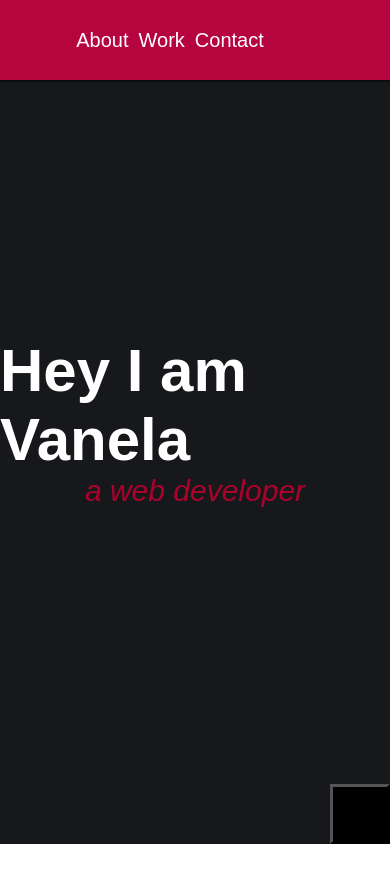
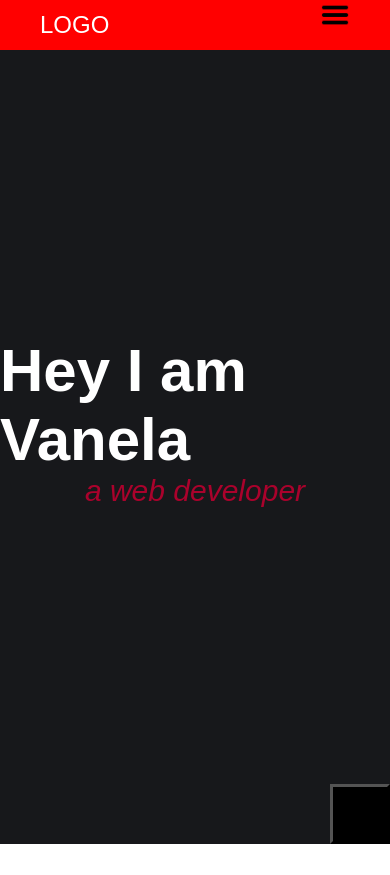
Before and after one commit to Laniva/Portfolio, a plain HTML site: page index.html in a window 390 px wide. Shown: the top 875 px of the page. Drawn offline with Linux system fonts and the light colour scheme; some icons are missing.

Commit message:
Add media query

```diff
--- a/index.html
+++ b/index.html
@@ -11,20 +11,19 @@
 </head>
 
 <body>
-    <nav class="nav">
-<ul class="nav-menu">
-    <li>
-        <a href="#">About</a>
-    </li>
-    <li>
-        <a href="#">Work</a>
-    </li>
-    <li>
-        <a href="#">Contact</a>
-    </li>
-</ul>
-    </nav>
-
+    <header>
+        <div class="logo">LOGO</div>
+        <nav id="navmenu">
+            <ul>
+                <li><a href="#" class="active">HOME</a></li>
+                <li><a href="#">ABOUT</a></li>
+                <li><a href="#">SERVICES</a></li>
+                <li><a href="#">PROJECTS</a></li>
+                <li><a href="#">CONTACTS</a></li>
+            </ul>
+        </nav>
+        <img src="images/menu.png" class="img" id="menutoggle">
+    </header>
 
 
     <!-----------------------HERO SECTION--------------->
@@ -95,5 +94,20 @@
         </div>
         <button id="back-to-top"><i class="fa-solid fa-hand-back-point-up"></i></button>
     </footer>
+
+    <script>
+        let menuItem = document.querySelector("#navmenu");
+        let menutoggle = document.querySelector("#menutoggle")
+        menuItem.style.maxHeight = "0px";
+        function menuIcon() {
+            if(menuItem.style.maxHeight == "0px") {
+                menuItem.style.maxHeight = "300px";
+            }
+            else {menuItem.style.maxHeight = "0px"};
+        }
+        menutoggle.addEventListener("click", () => {
+            menuIcon();
+        })
+    </script>
 </body>
 </html>
--- a/style.css
+++ b/style.css
@@ -3,45 +3,86 @@
 }
 *,
 html,
-body {
-    font-family: 'Poppins', sans-serif;
+body{
     margin: 0;
     padding: 0;
     box-sizing: border-box;
+    font-family: sans-serif;
 }
-.nav{
-    background-color: rgb(182, 4, 63);
-    width: 100%;
-    height: 80px;
-    position: fixed;
-    display: flex;
-    align-items: center;
-    box-shadow: 0 2px 0 rgba(0, 0, 0, 0.4);
-    justify-content: flex-end;
+header{
+    position: absolute;
     top: 0;
     left: 0;
-}
-.nav-menu {
-    display: flex;
-    align-items: center;
-    justify-content: space-around;
-    list-style-type: none;
-    margin-right: 50px;
-    gap: 10px;
+    background-color: red;
+    position: fixed;
+    width: 100%;
+    padding: 0 100px;
+    box-sizing: border-box;
 
 }
-.nav-menu li{
-    font-size: 20px;
+header .logo{
+    color: white;
+    height: 50px;
+    line-height: 50px;
+    font-size: 24px;
+    float: left;
 }
-.nav-menu li a{
+nav{
+    float:right
+}
+nav ul{
+    margin: 0;
+    padding: 0;
+    display: flex;
+}
+nav ul li{
+    list-style-type: none;
+}
+nav ul li a{
     text-decoration: none;
     color: white;
+    padding: 17px;
+    height: 50px;
+    line-height: 50px;
+    transition: 0.5s;
 }
-.nav-menu li :hover{
-    background-color: rgb(47, 55, 99);
-    padding: 26px 20px 27px 20px;
-    transition: 1s;
+nav ul li a:hover,
+nav ul li a.active{
+    background-color: rgb(33, 28, 56);
 }
+ .img{
+    color: rgb(255, 255, 255);
+    float: right;
+    line-height: 50px;
+    width: 30px;
+    display: none;
+
+}
+@media (max-width: 600px) {
+    header {
+        padding: 0 40px;
+    }
+    .img{
+        display: block;
+    }
+    nav{
+        /* display: none; */
+        position: absolute;
+        width: 100%;
+        background-color: #333;
+        text-align: center;
+        top: 50px;
+        left: 0;
+        overflow: hidden;
+        transition: max-height 0.5s;
+    }
+    nav ul{
+        display: block;
+    }
+}
+
+
+
 .hero-section{
     width: 100%;
     height: 100vh;
@@ -162,8 +203,8 @@ body {
         background-color: rgb(49, 59, 68);
         border-top: rgb(165, 30, 30) solid;
         width: 100%;
-        display: flex;
-        justify-content: space-evenly;
+        height: 100%;
+        text-align: center;
         margin-top: 0px;
 
     }
@@ -195,13 +236,3 @@ body {
             transform: scale(1);
         }
     }
-
-    @media (max-width: 768px) {
-        .nav {
-            justify-content: center;
-        }
-
-        .nav-menu li {
-            text-align: center;
-        }
-    }
```
Also changed, not shown: images/menu.png (added).
